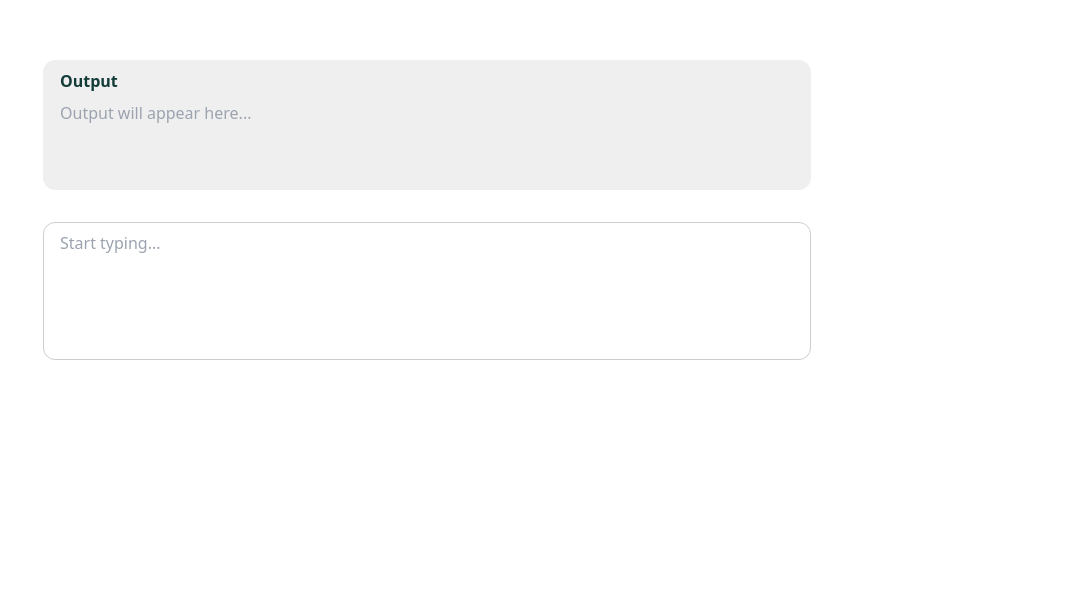
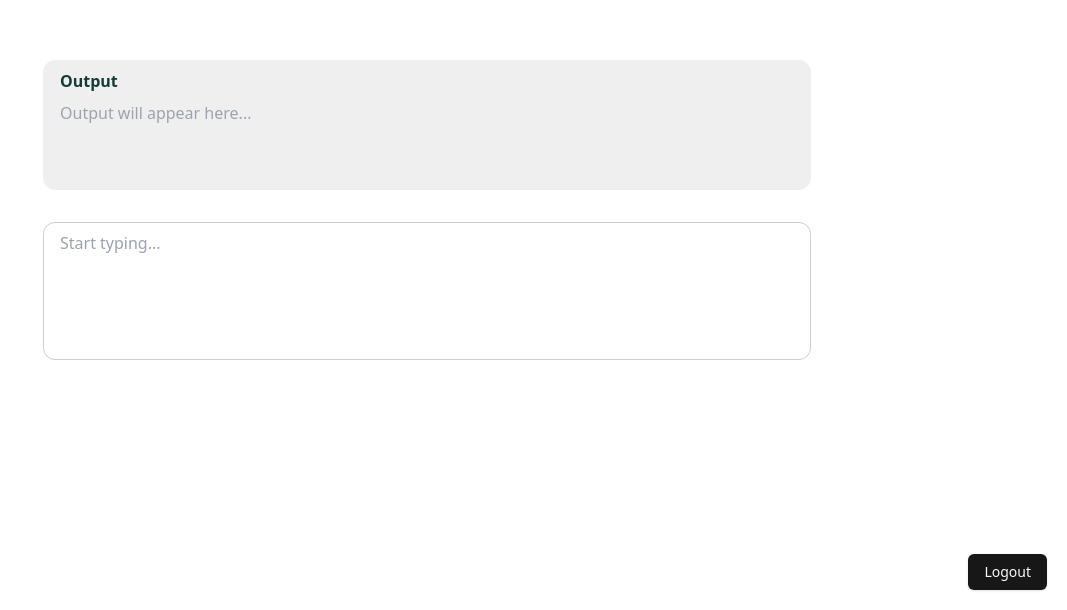
Before and after one commit to SamuelAMZ/grammar_check_poc, a Next.js app: page / in a window 1280 px wide. Shown: the part 190-800 px from the top of the page, without its empty margins (213-1280 px from the left). Built offline with nearby package versions, Linux system fonts and the light colour scheme.

Commit message:
Add logout button and action

```diff
--- a/src/app/page.js
+++ b/src/app/page.js
@@ -4,6 +4,8 @@ import { useState, useRef, useEffect } from "react";
 import axios from "axios";
 import { toast } from "sonner";
 import { highlightMismatches } from "@/lib/highlightMismatches";
+
+import { Button } from "@/components/ui/button";
 
 export default function Home() {
   const [inputText, setInputText] = useState("");
@@ -90,11 +92,15 @@ export default function Home() {
     }
   }, [inputErrors, inputText]);
 
+  const handleLogout = () => {
+    window.location.href = `${window.location.origin}/auth/logout`;
+  };
+
   return (
     <div className="w-full h-screen grid place-items-center">
       <div className="w-[90%] lg:w-[60%] mx-auto">
         <div className="space-y-8">
-          <div className=" relative w-full space-y-2 text-[#133C38] text-[1rem] px-4 py-2 bg-[#EFEFEF] shadow-none outline-none rounded-xl border border-solid border-[#EFEFEF]">
+          <div className="relative w-full space-y-2 text-[#133C38] text-[1rem] px-4 py-2 bg-[#EFEFEF] shadow-none outline-none rounded-xl border border-solid border-[#EFEFEF]">
             <span className="font-bold text-md">Output</span>
             {isChecking ? (
               <img
@@ -119,7 +125,7 @@ export default function Home() {
             </div>
           </div>
 
-          <div className="flex items-center w-full  text-[#133C38] text-[1rem] px-4 py-2 bg-[#ffffff] shadow-none outline-none rounded-xl border border-solid border-[#cecece]">
+          <div className="flex items-center w-full text-[#133C38] text-[1rem] px-4 py-2 bg-[#ffffff] shadow-none outline-none rounded-xl border border-solid border-[#cecece]">
             <textarea
               ref={textareaRef}
               value={inputText}
@@ -131,6 +137,14 @@ export default function Home() {
           </div>
         </div>
       </div>
+
+      {/* Floating logout button */}
+      <Button
+        onClick={handleLogout}
+        className="fixed bottom-5 right-5  transition"
+      >
+        Logout
+      </Button>
     </div>
   );
 }
```
